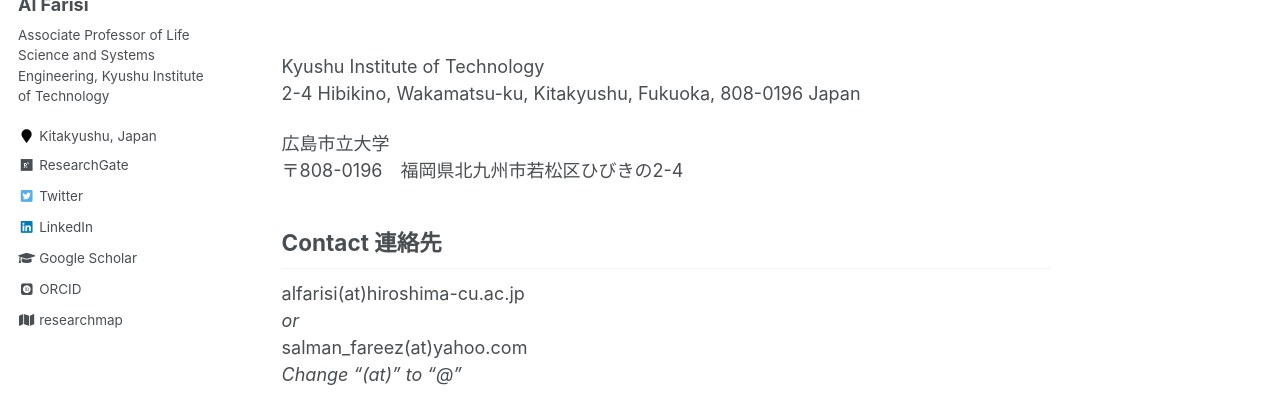
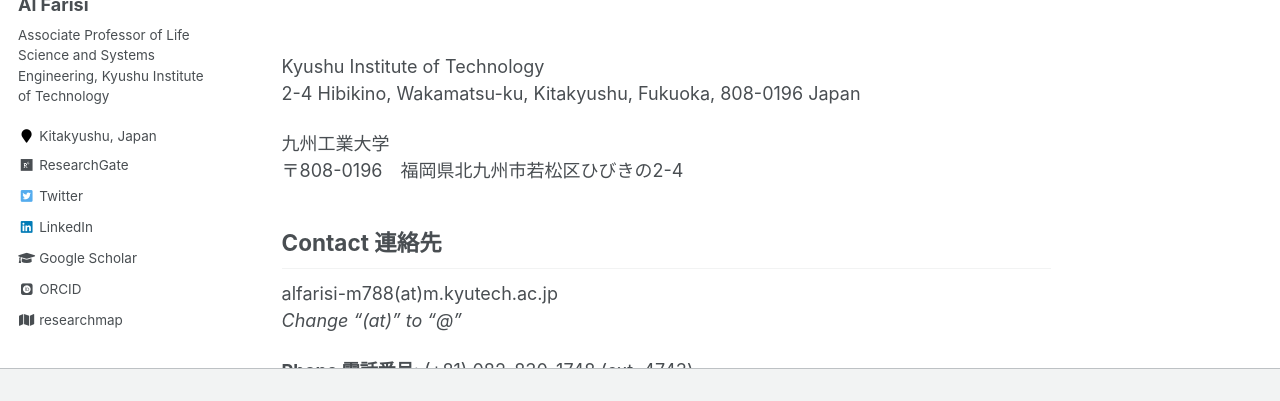
Before and after one commit to msalfarisi/msalfarisi.github.io, a Jekyll site: the page built from _pages/home.md, in a window 1280 px wide and 900 px high, scrolled down 1988 px, cut to the strip 249-650 px from the top of the window. Built offline with Jekyll 4.4.1, drawn with Linux system fonts in a browser that asks for light colours; some web fonts are replaced.

Commit message:
Update home.md

```diff
--- a/_pages/home.md
+++ b/_pages/home.md
@@ -516,14 +516,12 @@ Welcome to the homepage of Muhammad Salman Al Farisi, an Associate Professor at
 Kyushu Institute of Technology<br>
 2-4 Hibikino, Wakamatsu-ku, Kitakyushu, Fukuoka, 808-0196 Japan<br>
 
-広島市立大学<br>
+九州工業大学<br>
 〒808-0196　福岡県北九州市若松区ひびきの2-4<br>
 
 ## Contact 連絡先
 
-alfarisi(at)hiroshima-cu.ac.jp
-*or*
-salman_fareez(at)yahoo.com
+alfarisi-m788(at)m.kyutech.ac.jp
 *Change "(at)" to "@"*
 
 **Phone 電話番号**: (+81) 082-830-1748 (ext. 4743)
```
